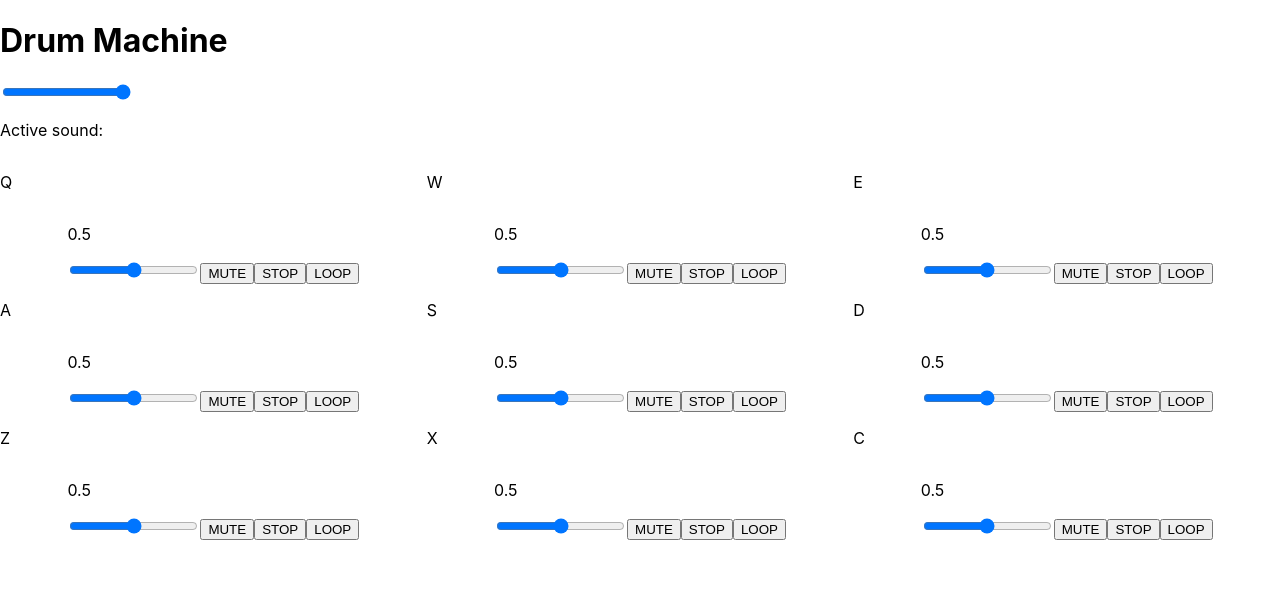
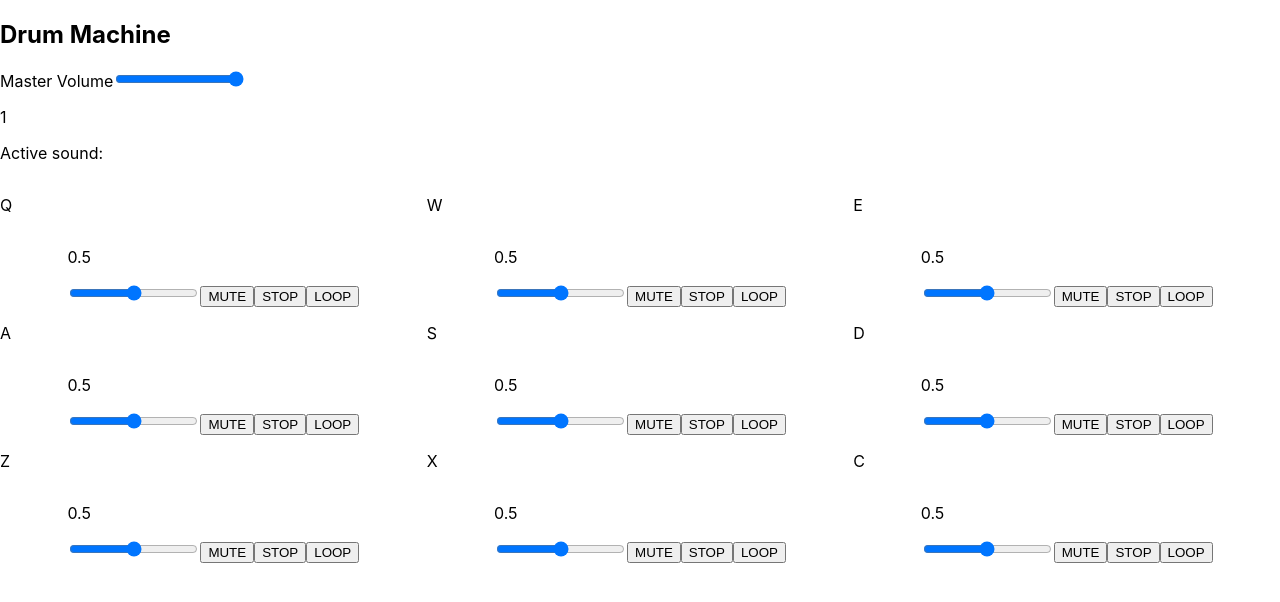
Before and after one commit to nic-vo/nv-portfolio, a Next.js app: page /fcc/drum-machine in a window 1280 px wide. Shown: the top 602 px of the page. Built offline with nearby package versions, Linux system fonts and the light colour scheme.

Commit message:
Move contral panel elements into their own component
Takes display prop and input which updates master volume
Update index location

```diff
--- /dev/null
+++ b/components/fcc/drummachine/ControlPanel.js
@@ -0,0 +1,12 @@
+import React from 'react'
+
+const ControlPanel = ({ displaySound, mVolume, mVolumeHandler }) => {
+	return (
+		<div>
+			<label for="mVolume">Master Volume<input id="mVolume" type="range" min="0" max="1" step="0.05" value={mVolume} onInput={mVolumeHandler} /> <p>{mVolume}</p></label>
+			<p>Active sound: {displaySound}</p>
+		</div>
+	);
+};
+
+export default ControlPanel;
--- /dev/null
+++ b/components/fcc/drummachine/index.js
@@ -0,0 +1,7 @@
+import Pad from "./Pad";
+import ControlPanel from "./ControlPanel";
+
+export {
+	Pad,
+	ControlPanel
+};
--- a/components/fcc/index.js
+++ /dev/null
@@ -1,5 +0,0 @@
-import Pad from "./drummachine/Pad";
-
-export {
-	Pad
-};
--- a/pages/fcc/drum-machine.js
+++ b/pages/fcc/drum-machine.js
@@ -1,5 +1,5 @@
 import { React, useState } from 'react';
-import { Pad } from '../../components/fcc';
+import { Pad, ControlPanel  } from '../../components/fcc/drummachine';
 
 import styles from '../../styles/fcc/DrumMachine.module.css';
 
@@ -29,7 +29,7 @@ const DrumMachine = () => {
 		}
 	};
 
-	const mVolumeonInputHandler = (e) => {
+	const mVolumeHandler = (e) => {
 		setMVolume(e.target.value);
 	};
 
@@ -42,10 +42,9 @@ const DrumMachine = () => {
 	}
 
 	return (
-		<>
+		<section className={styles.drumContainer}>
 			<h1>Drum Machine</h1>
-			<input type="range" min="0" max="1" step="0.05" value={mVolume} onInput={mVolumeonInputHandler} />
-			<p>Active sound: {displaySound}</p>
+			<ControlPanel displaySound={displaySound} mVolume={mVolume} mVolumeHandler={mVolumeHandler}/>
 			<div className={styles.grid} tabIndex="0" onKeyPress={keyPressHandler}>
 				{chars.map((char, index) => {
 					return <Pad
@@ -59,7 +58,7 @@ const DrumMachine = () => {
 					/>
 				})}
 			</div>
-		</>
+		</section>
 	);
 };
 
```
